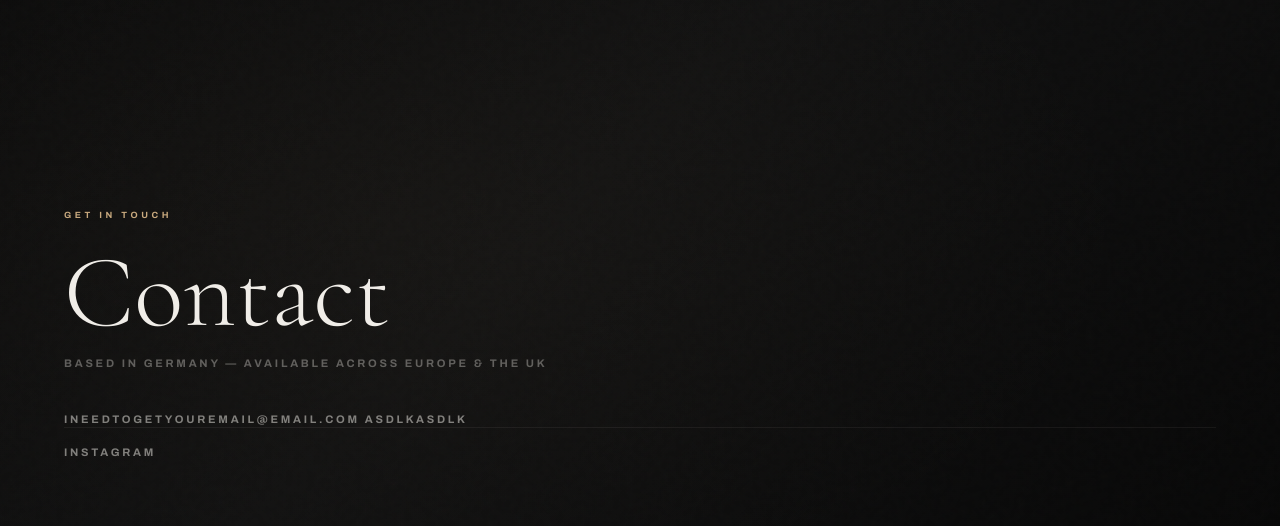
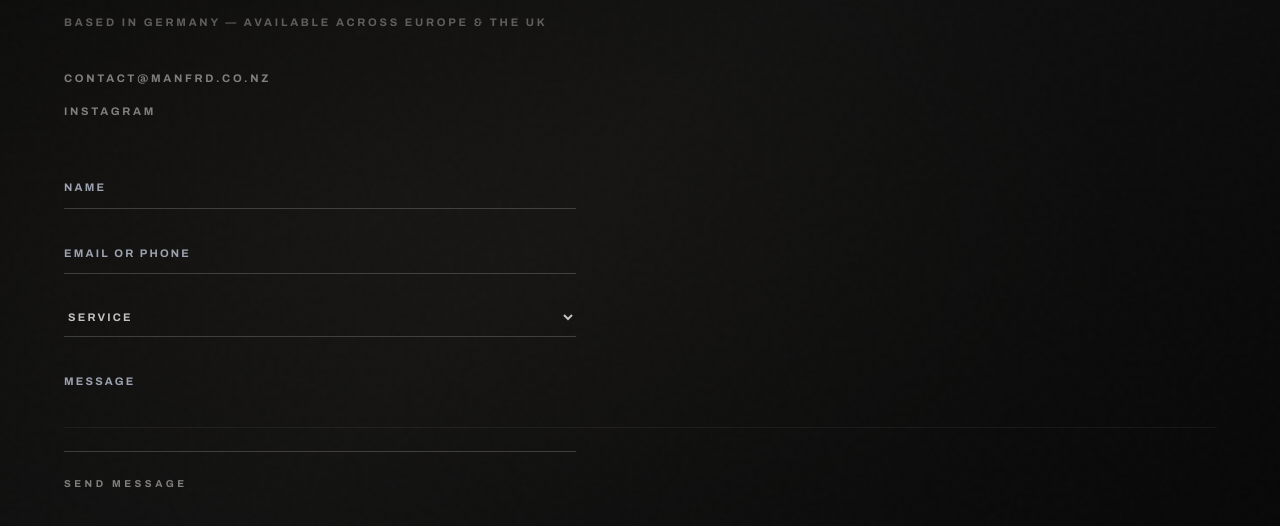
Before and after one commit to cc0b/MANFRD, a Next.js app: page /contact in a window 1280 px wide. Shown: the part 260-786 px from the top of the page. Built offline with nearby package versions, Linux system fonts and the light colour scheme; no server answers.

Commit message:
add contact form with Resend

```diff
--- /dev/null
+++ b/app/actions/sendEmail.ts
@@ -0,0 +1,34 @@
+'use server'
+
+import { Resend } from 'resend'
+
+const resend = new Resend(process.env.RESEND_API_KEY)
+
+export async function sendEmail(formData: FormData) {
+  const name = formData.get('name') as string
+  const contact = formData.get('contact') as string
+  const service = formData.get('service') as string
+  const message = formData.get('message') as string
+
+  if (!name || !contact || !message) {
+    return { error: 'Please fill in all required fields.' }
+  }
+
+  try {
+    await resend.emails.send({
+      from: 'MANFRD Contact <onboarding@resend.dev>',
+      to: 'contact@manfrd.co.nz',
+      subject: `New enquiry from ${name} — ${service}`,
+      html: `
+        <p><strong>Name:</strong> ${name}</p>
+        <p><strong>Email / Phone:</strong> ${contact}</p>
+        <p><strong>Service:</strong> ${service}</p>
+        <p><strong>Message:</strong></p>
+        <p>${message.replace(/\n/g, '<br/>')}</p>
+      `,
+    })
+    return { success: true }
+  } catch {
+    return { error: 'Failed to send. Please try again.' }
+  }
+}
--- a/app/contact/page.tsx
+++ b/app/contact/page.tsx
@@ -1,16 +1,17 @@
 import Navbar from '@/components/Navbar'
 import VideoBackground from '@/components/VideoBackground'
+import ContactForm from '@/components/ContactForm'
 
 export const metadata = { title: 'MANFRD — Contact' }
 
 export default function ContactPage() {
   return (
-    <main className="relative h-screen overflow-hidden">
+    <main className="relative min-h-screen overflow-hidden">
       <VideoBackground />
       <div className="grain" />
       <Navbar />
 
-      <div className="relative z-10 h-screen flex flex-col justify-end px-10 md:px-16 pb-20">
+      <div className="relative z-10 min-h-screen flex flex-col justify-end px-10 md:px-16 pb-20 pt-32">
         <p className="anim-fade-up-1 text-accent text-[9px] tracking-[0.4em] uppercase mb-6">
           Get in touch
         </p>
@@ -30,13 +31,12 @@ export default function ContactPage() {
         </p>
 
         <div className="anim-fade-up-3 mt-10 flex flex-col gap-4">
-          {/* Replace these with real details */}
           <a
-            href="mailto:hello@manfrd.com"
+            href="mailto:contact@manfrd.co.nz"
             className="text-[11px] tracking-[0.25em] uppercase no-underline transition-colors duration-300 hover:text-accent"
             style={{ color: 'rgba(240,237,232,0.5)' }}
           >
-            ineedtogetyouremail@email.com asdlkasdlk
+            contact@manfrd.co.nz
           </a>
           <a
             href="https://www.instagram.com/__manfrd__/"
@@ -48,6 +48,8 @@ export default function ContactPage() {
             Instagram
           </a>
         </div>
+
+        <ContactForm />
       </div>
 
       {/* Thin rule */}
--- /dev/null
+++ b/components/ContactForm.tsx
@@ -0,0 +1,94 @@
+'use client'
+
+import { useState, useRef } from 'react'
+import { sendEmail } from '@/app/actions/sendEmail'
+
+const inputClass = `w-full bg-transparent border-b py-3 text-[11px] tracking-[0.2em] uppercase outline-none transition-colors duration-300 placeholder:tracking-[0.2em] placeholder:uppercase focus:border-cream`
+const inputStyle = {
+  borderColor: 'rgba(240,237,232,0.2)',
+  color: 'rgba(240,237,232,0.8)',
+}
+
+export default function ContactForm() {
+  const [status, setStatus] = useState<'idle' | 'sending' | 'sent' | 'error'>('idle')
+  const [errorMsg, setErrorMsg] = useState('')
+  const formRef = useRef<HTMLFormElement>(null)
+
+  async function handleSubmit(e: React.FormEvent<HTMLFormElement>) {
+    e.preventDefault()
+    setStatus('sending')
+    const formData = new FormData(e.currentTarget)
+    const result = await sendEmail(formData)
+    if (result?.success) {
+      setStatus('sent')
+      formRef.current?.reset()
+    } else {
+      setStatus('error')
+      setErrorMsg(result?.error ?? 'Something went wrong.')
+    }
+  }
+
+  return (
+    <form ref={formRef} onSubmit={handleSubmit} className="mt-12 flex flex-col gap-6 w-full max-w-lg">
+      <input
+        name="name"
+        type="text"
+        placeholder="Name"
+        required
+        className={inputClass}
+        style={inputStyle}
+      />
+
+      <input
+        name="contact"
+        type="text"
+        placeholder="Email or Phone"
+        required
+        className={inputClass}
+        style={inputStyle}
+      />
+
+      <select
+        name="service"
+        required
+        className={inputClass}
+        style={{ ...inputStyle, backgroundColor: 'transparent' }}
+        defaultValue=""
+      >
+        <option value="" disabled style={{ background: '#0a0a0a' }}>Service</option>
+        <option value="Cinematography" style={{ background: '#0a0a0a' }}>Cinematography</option>
+        <option value="Composition" style={{ background: '#0a0a0a' }}>Composition</option>
+        <option value="Choreography" style={{ background: '#0a0a0a' }}>Choreography</option>
+        <option value="Multiple Services" style={{ background: '#0a0a0a' }}>Multiple Services</option>
+        <option value="Other" style={{ background: '#0a0a0a' }}>Other</option>
+      </select>
+
+      <textarea
+        name="message"
+        placeholder="Message"
+        required
+        rows={4}
+        className={`${inputClass} resize-none`}
+        style={inputStyle}
+      />
+
+      <button
+        type="submit"
+        disabled={status === 'sending' || status === 'sent'}
+        className="self-start text-[10px] tracking-[0.35em] uppercase transition-colors duration-300 hover:text-cream disabled:opacity-40"
+        style={{ color: 'rgba(240,237,232,0.5)' }}
+      >
+        {status === 'sending' ? 'Sending...' : status === 'sent' ? 'Sent' : 'Send Message'}
+      </button>
+
+      {status === 'sent' && (
+        <p className="text-[10px] tracking-[0.25em] uppercase" style={{ color: 'rgba(240,237,232,0.4)' }}>
+          Message received — I'll be in touch.
+        </p>
+      )}
+      {status === 'error' && (
+        <p className="text-[10px] tracking-[0.25em] uppercase text-red-400">{errorMsg}</p>
+      )}
+    </form>
+  )
+}
```
Also changed, not shown: package.json (+5 -4 lines), 1 other file (tests, documents, lock files or other folders).
